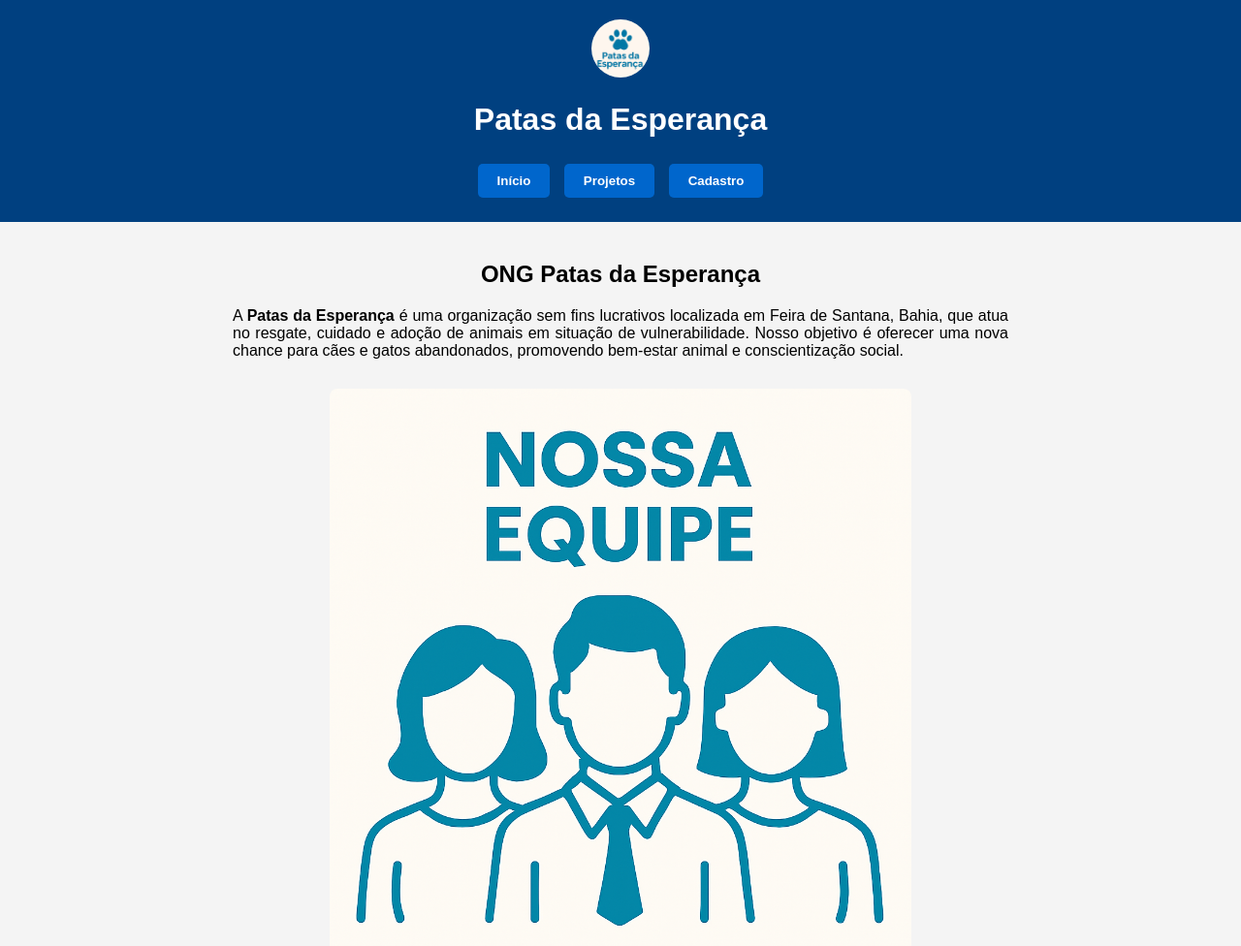
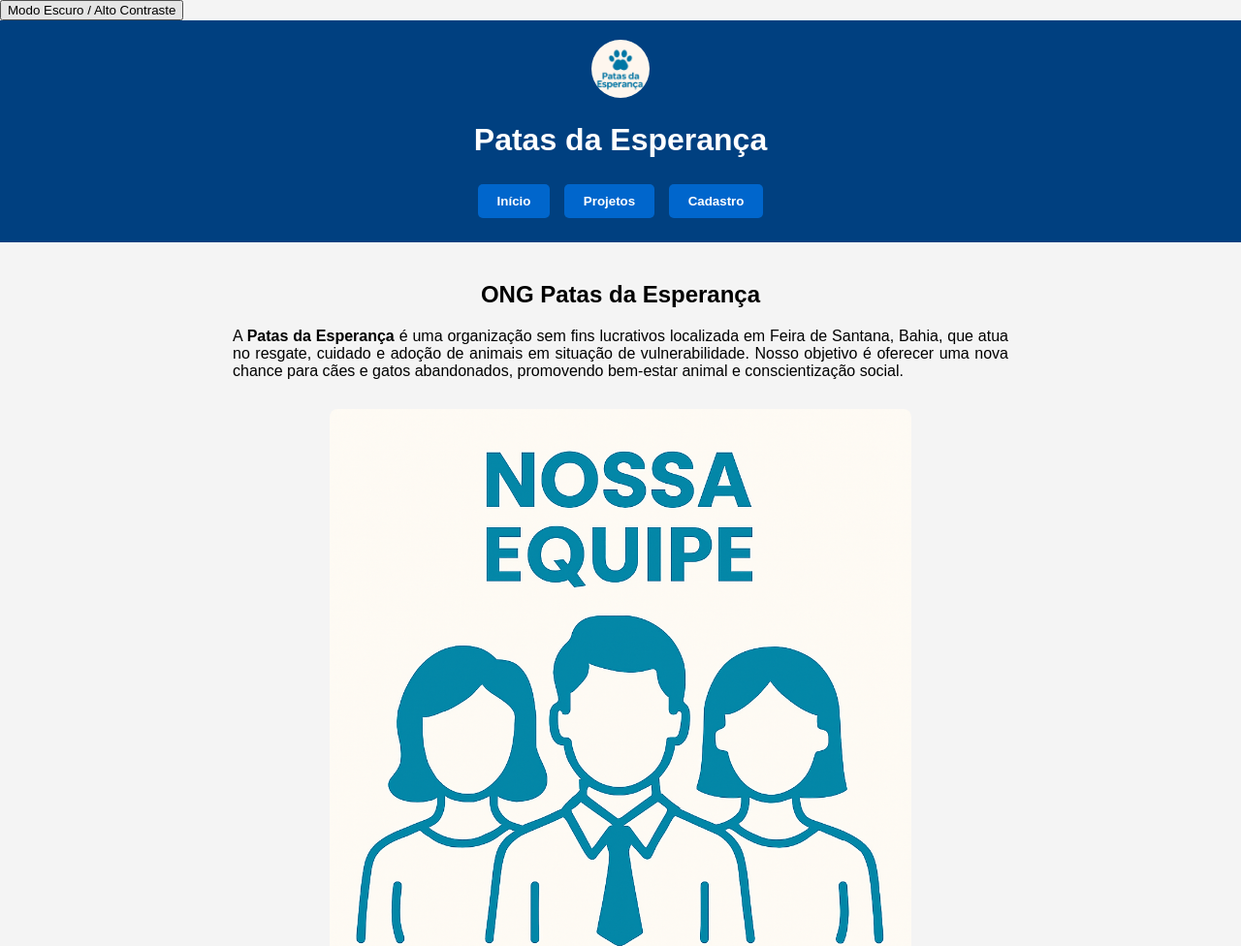
Before and after one commit to higoalmeida1997/projeto-Entrega-IV-Versionamento-Deploy-e-Infraestrutura., a plain HTML site: page index.html in a window 1280 px wide. Shown: the top 976 px of the page at 97% size. Drawn offline with Linux system fonts and the light colour scheme.

Commit message:
index.html

```diff
--- a/index.html
+++ b/index.html
@@ -5,6 +5,7 @@
   <meta name="viewport" content="width=device-width, initial-scale=1.0" />
   <title>Patas da Esperança</title>
   <link rel="stylesheet" href="style.css" />
+<button onclick="toggleDarkMode()" class="modo-contraste">Modo Escuro / Alto Contraste</button>
 </head>
 <body>
   <header>
```
